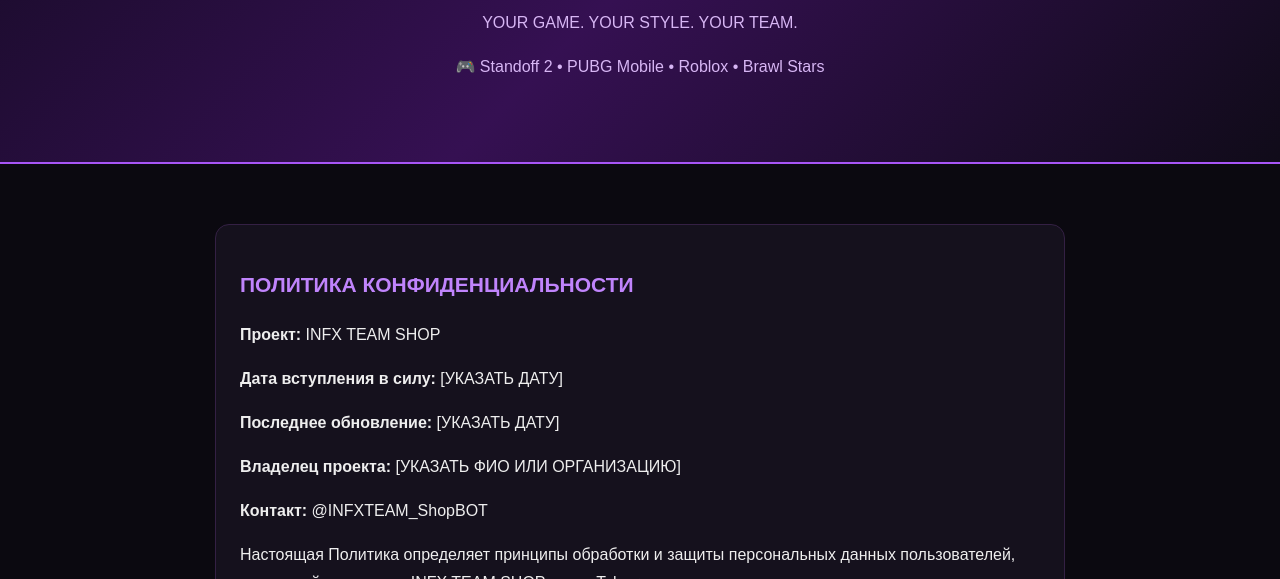
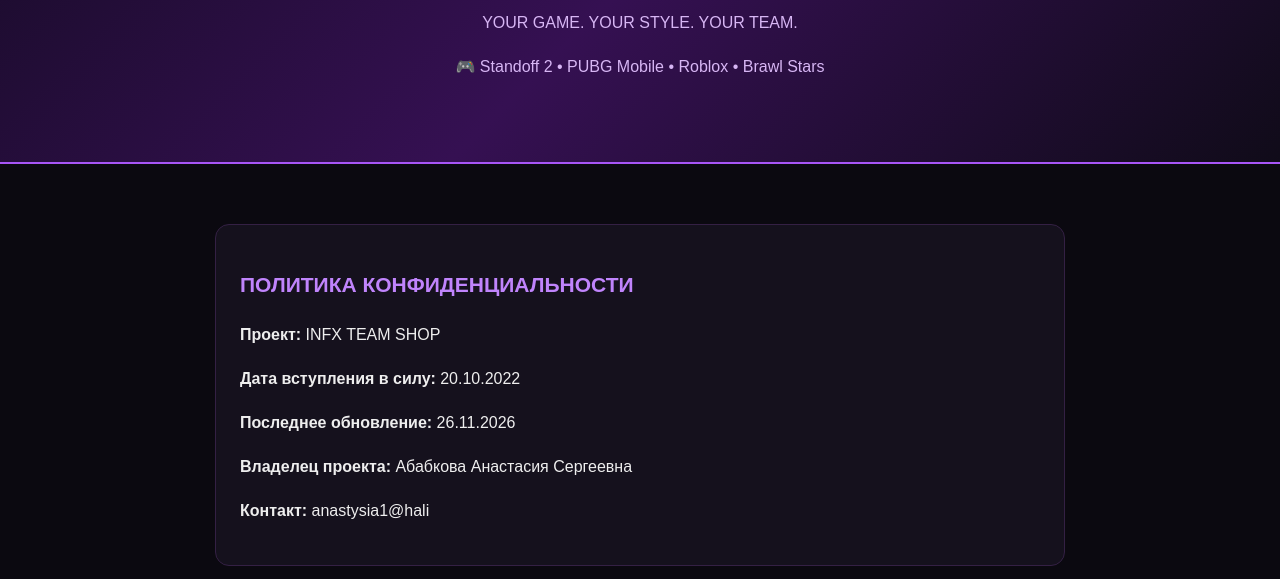
Before and after one commit to mustafs8876-commits/infxteam-privacy, a plain HTML site: page index.html in a window 1280 px wide. Shown: the part 221-800 px from the top of the page. Drawn offline with Linux system fonts and the light colour scheme.

Commit message:
Update index.html

```diff
--- a/index.html
+++ b/index.html
@@ -1,7 +1,4 @@
-
-<!DOCTYPE html>
-<html lang="ru">
-<head>
+<html lang="ru"><head>
 <meta charset="UTF-8">
 <meta name="viewport" content="width=device-width, initial-scale=1.0">
 <meta name="theme-color" content="#100b19">
@@ -46,11 +43,11 @@ footer{text-align:center;padding:35px;color:#aaa}
 <section>
 <h2>ПОЛИТИКА КОНФИДЕНЦИАЛЬНОСТИ</h2>
 <p><b>Проект:</b> INFX TEAM SHOP</p>
-<p><b>Дата вступления в силу:</b> [УКАЗАТЬ ДАТУ]</p>
-<p><b>Последнее обновление:</b> [УКАЗАТЬ ДАТУ]</p>
-<p><b>Владелец проекта:</b> [УКАЗАТЬ ФИО ИЛИ ОРГАНИЗАЦИЮ]</p>
-<p><b>Контакт:</b> @INFXTEAM_ShopBOT</p>
-<p>Настоящая Политика определяет принципы обработки и защиты персональных данных пользователей, взаимодействующих с INFX TEAM SHOP через Telegram и связанные сервисы.</p>
+<p><b>Дата вступления в силу:</b> 20.10.2022</p>
+<p><b>Последнее обновление:</b> 26.11.2026</p>
+<p><b>Владелец проекта:</b> Абабкова Анастасия Сергеевна</p>
+<p><b>Контакт:</b> anastysia1@hali</p>
+
 </section>
 
 <section>
@@ -195,10 +192,10 @@ footer{text-align:center;padding:35px;color:#aaa}
 <h2>14. КОНТАКТНАЯ ИНФОРМАЦИЯ</h2>
 <p><b>Проект:</b> INFX TEAM SHOP</p>
 <p><b>Telegram:</b> @INFXTEAM_ShopBOT</p>
-<p><b>Владелец:</b> [ЗАПОЛНИТЬ]</p>
-<p><b>Контакт по вопросам персональных данных:</b> [ЗАПОЛНИТЬ]</p>
-<p><b>Юридический адрес:</b> [ЗАПОЛНИТЬ, ЕСЛИ ПРИМЕНИМО]</p>
-</section>
+
+
+
+<p><b>Контактный номер</b> +48 89 333 17 41</p></section>
 
 </main>
 
@@ -208,5 +205,6 @@ footer{text-align:center;padding:35px;color:#aaa}
  <p class="muted">© INFX TEAM SHOP</p>
 </footer>
 
-</body>
-</html>
+
+
+</body></html>
```
